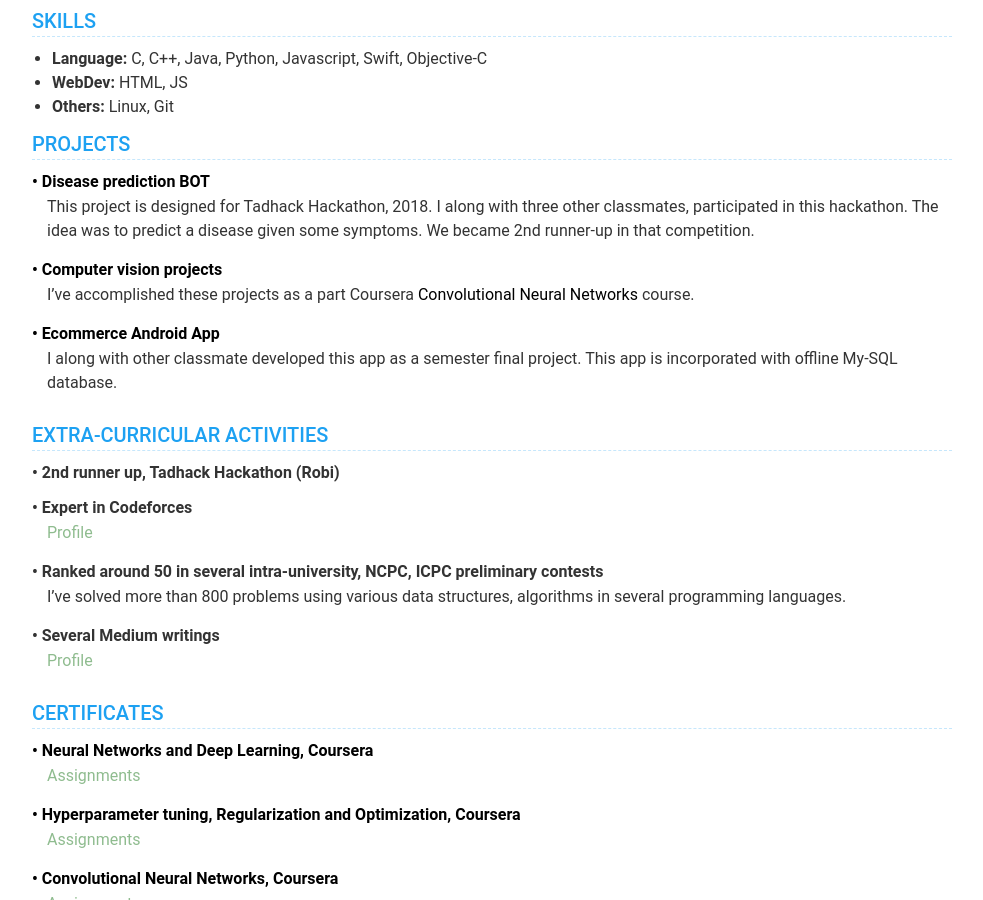
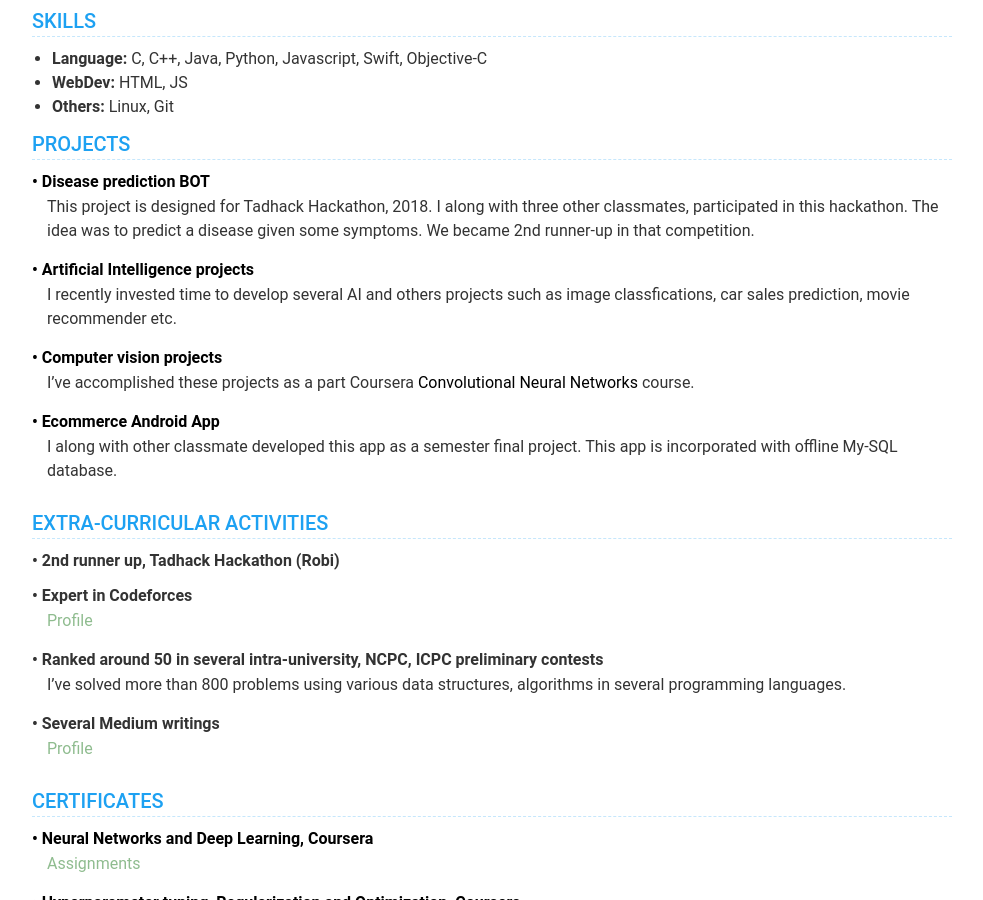
Before and after one commit to umma-salma/hasanur-rahman.github.io, a Jekyll site: the page built from index.html, in a window 1280 px wide and 900 px high, scrolled down 838 px. Shown: the whole window, without its empty margins (148-1131 px from the left). Built offline with Jekyll 4.4.1, drawn with Linux system fonts in a browser that asks for light colours; nearby versions of some CDN libraries.

Commit message:
updated projects

```diff
--- a/_data/data.yml
+++ b/_data/data.yml
@@ -110,6 +110,11 @@ projects:
         This project is designed for Tadhack Hackathon, 2018. I along with three other classmates, participated in this hackathon. The idea was to predict a disease given some symptoms.
         We became 2nd runner-up in that competition.
 
+    - name: • Artificial Intelligence projects
+      link: https://github.com/hasanur-rahman/Artificial-Intelligence-Projects
+      details: |
+        I recently invested time to develop several AI and others projects such as image classfications, car sales prediction, movie recommender etc.
+
     - name: • Computer vision projects
       link: https://github.com/hasanur-rahman/Deep-Learning-Projects/tree/master/Convolutional%20Neural%20Network%20Projects
       details: |
```
